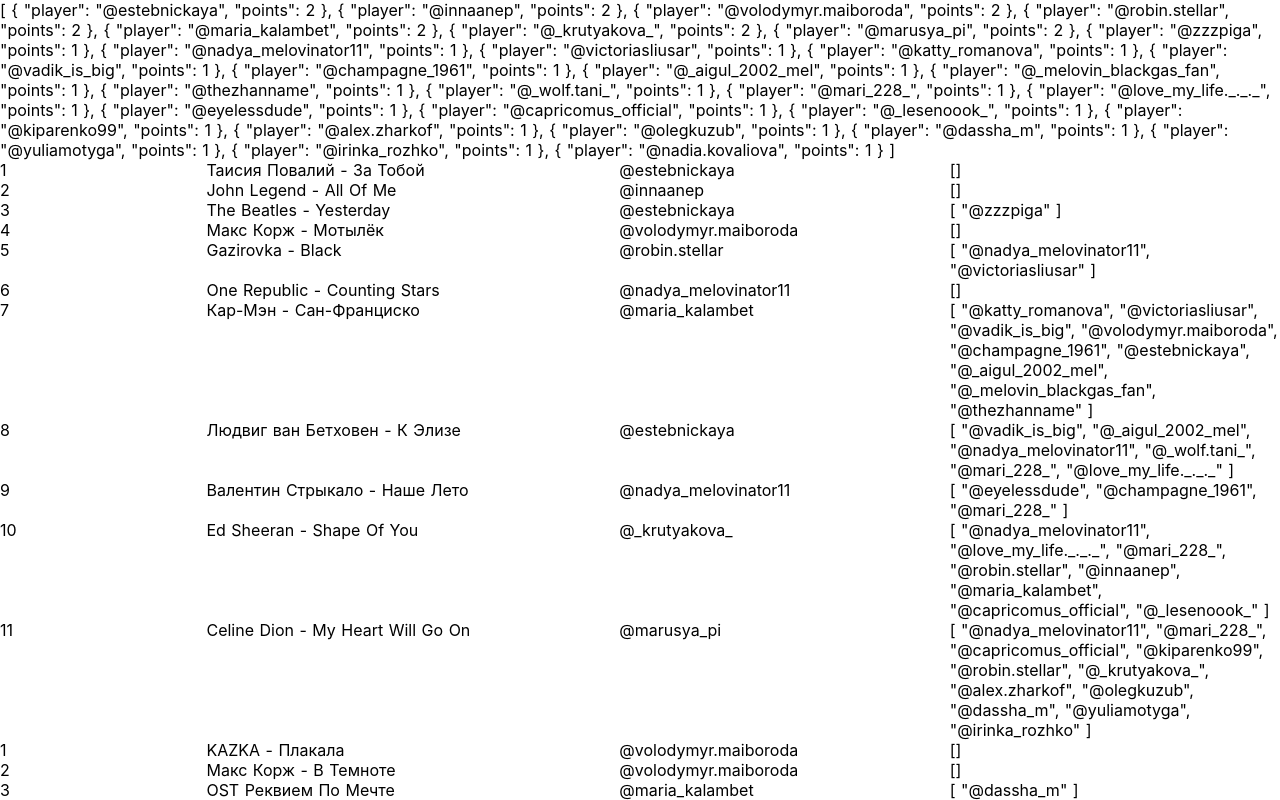
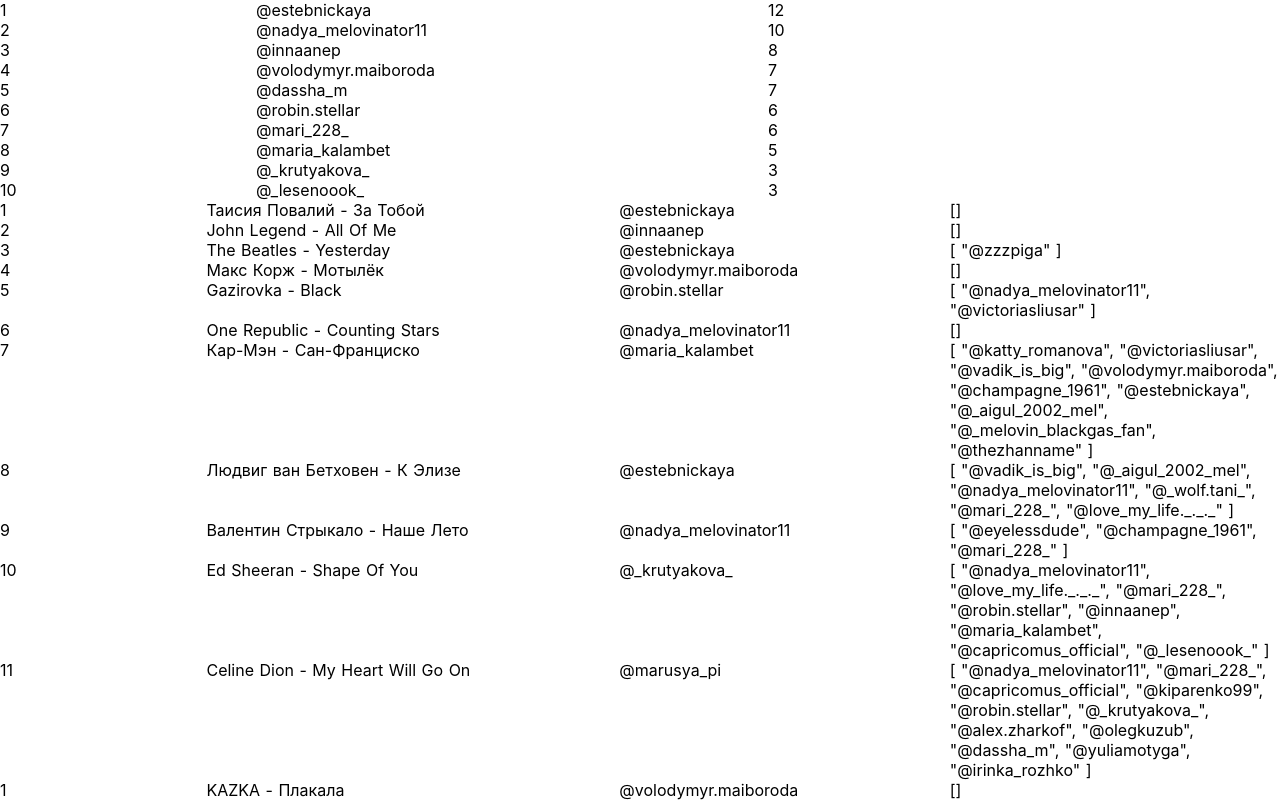
Before and after one commit to ardier16/guess-piano, a Nuxt app: page /season-1 in a window 1280 px wide. Shown: the top 800 px of the page. Built offline with nearby package versions, Linux system fonts and the light colour scheme.

Commit message:
Display season winners

```diff
--- a/components/SeasonWinners.vue
+++ b/components/SeasonWinners.vue
@@ -1,6 +1,14 @@
 <template>
   <div class="season-winners">
-    {{ topWinners }}
+    <div
+      v-for="(winner, i) in topWinners.slice(0, 10)"
+      :key="i"
+      class="season-winners__row"
+    >
+      <p>{{ i + 1 }} </p>
+      <p>{{ winner.player }}</p>
+      <p>{{ winner.points }}</p>
+    </div>
   </div>
 </template>
 
@@ -17,10 +25,10 @@
       return this.season.episodes
         .reduce((acc, ep) => [...acc, ...ep.songs], [])
         .reduce((acc, song) => {
-          acc[song.winner] = acc[song.winner] || 0 + song.points * 2
+          acc[song.winner] = (acc[song.winner] || 0) + song.points * 2
 
           song.guessers.forEach((item) => {
-            acc[item] = acc[item] || 0 + song.points
+            acc[item] = (acc[item] || 0) + song.points
           })
 
           return acc
@@ -35,3 +43,12 @@
   }
 }
 </script>
+
+<style lang="scss" scoped>
+.season-winners {
+  &__row {
+    display: grid;
+    grid-template-columns: 0.5fr 1fr 1fr;
+  }
+}
+</style>
```
